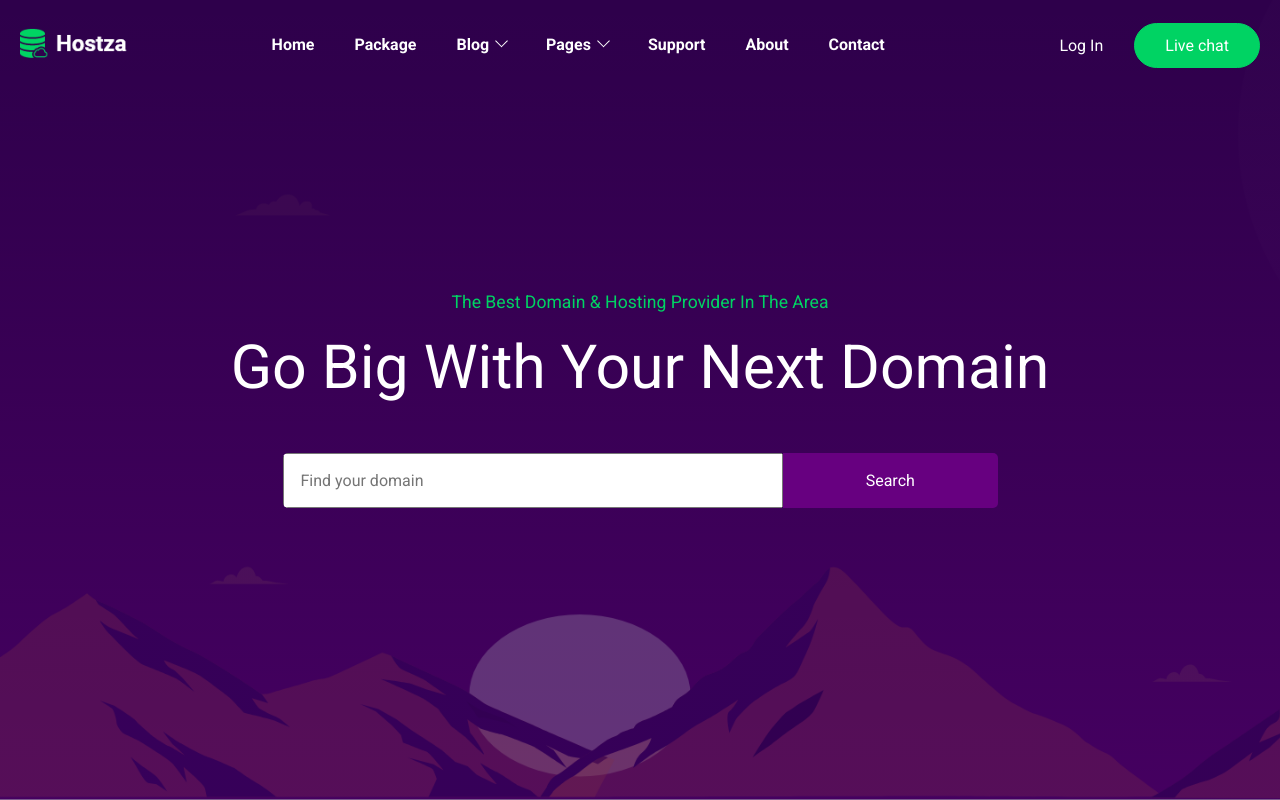
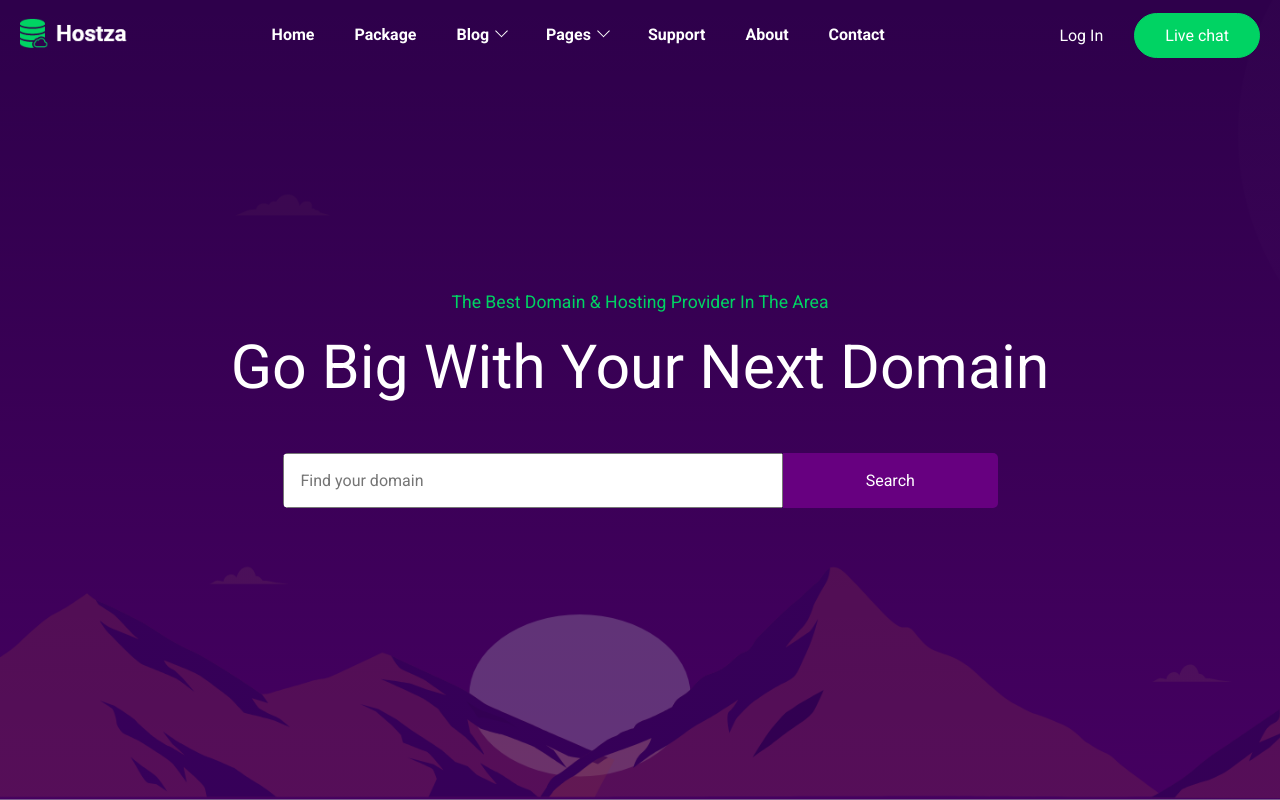
Before and after one commit to malk1405/hostza, a React (Create React App) app: page / in a window 1280 px wide. Shown: the top 800 px of the page. Built offline with nearby package versions, Linux system fonts and the light colour scheme; the HTML template or start-up script is replaced by a standard one.

Commit message:
Поменял размеры заголовка

```diff
--- a/src/components/Header/Header.js
+++ b/src/components/Header/Header.js
@@ -12,10 +12,11 @@ const Header = styled.header`
   align-items: center;
   display: flex;
   font-size: 1rem;
-  height: 90px;
+  height: 60px;
   left: 0;
   margin: 0;
-  padding: 0 20px;
+  padding: 20px;
+  padding-bottom 10px;
   position: absolute;
   right: 0;
   z-index: 1;
```
